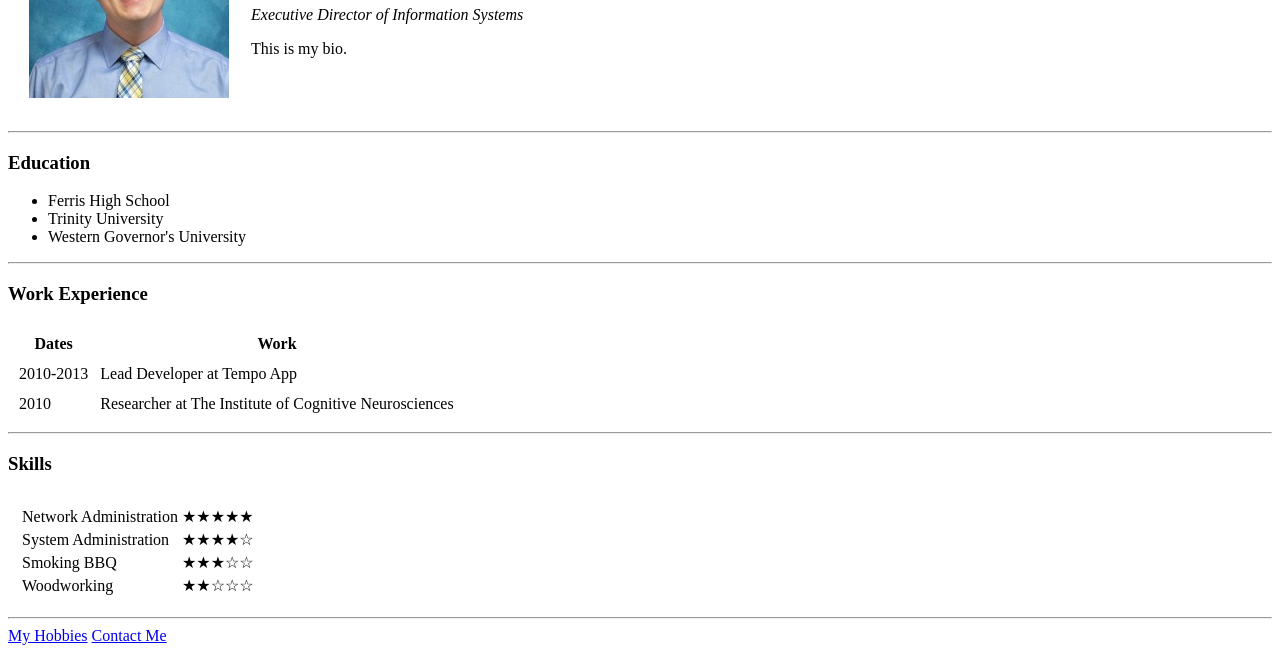
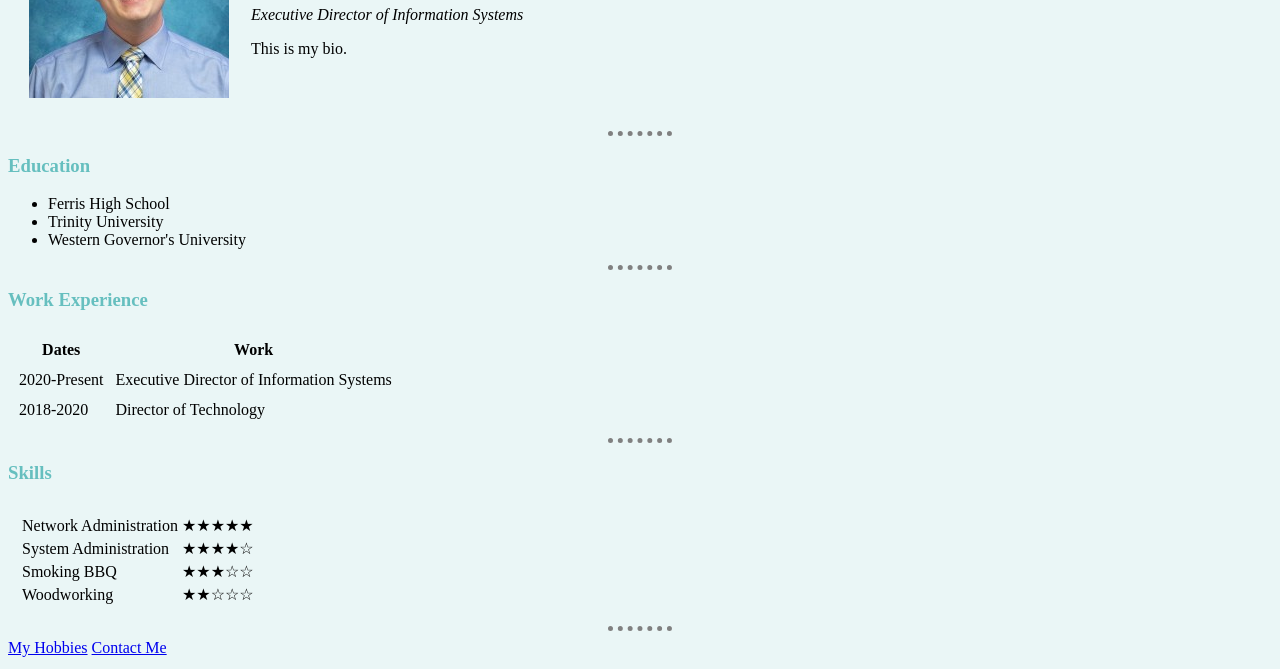
Before and after one commit to dlan003/cv, a plain HTML site: page index.html in a window 1280 px wide. Shown: the part 131-800 px from the top of the page. Drawn offline with Linux system fonts and the light colour scheme.

Commit message:
Add files via upload

```diff
--- /dev/null
+++ b/css/styles.css
@@ -0,0 +1,19 @@
+body {
+  background-color: #EAF6F6;
+}
+
+hr {
+  border-style: none;
+  border-top-style: dotted;
+  border-color: grey;
+  border-width: 5px;
+  width: 5%;
+}
+
+h1{
+  color: black
+}
+
+h3{
+  color: #66BFBF
+}
--- a/index.html
+++ b/index.html
@@ -4,6 +4,8 @@
 <head>
   <meta charset="utf-8">
   <title>Dillon's Personal Site</title>
+  <link rel="stylesheet" href="css\styles.css">
+
 </head>
 
 <body>
@@ -38,12 +40,12 @@
     </thead>
     <tbody>
       <tr>
-        <td>2010-2013</td>
-        <td>Lead Developer at Tempo App</td>
+        <td>2020-Present</td>
+        <td>Executive Director of Information Systems</td>
       </tr>
       <tr>
-      <td>2010</td>
-      <td>Researcher at The Institute of Cognitive Neurosciences</td>
+      <td>2018-2020</td>
+      <td>Director of Technology</td>
       </tr>
     </tbody>
   </table>
```
Also changed, not shown: contact_information.html (+2 -0 lines), hobbies.html (+2 -0 lines).
